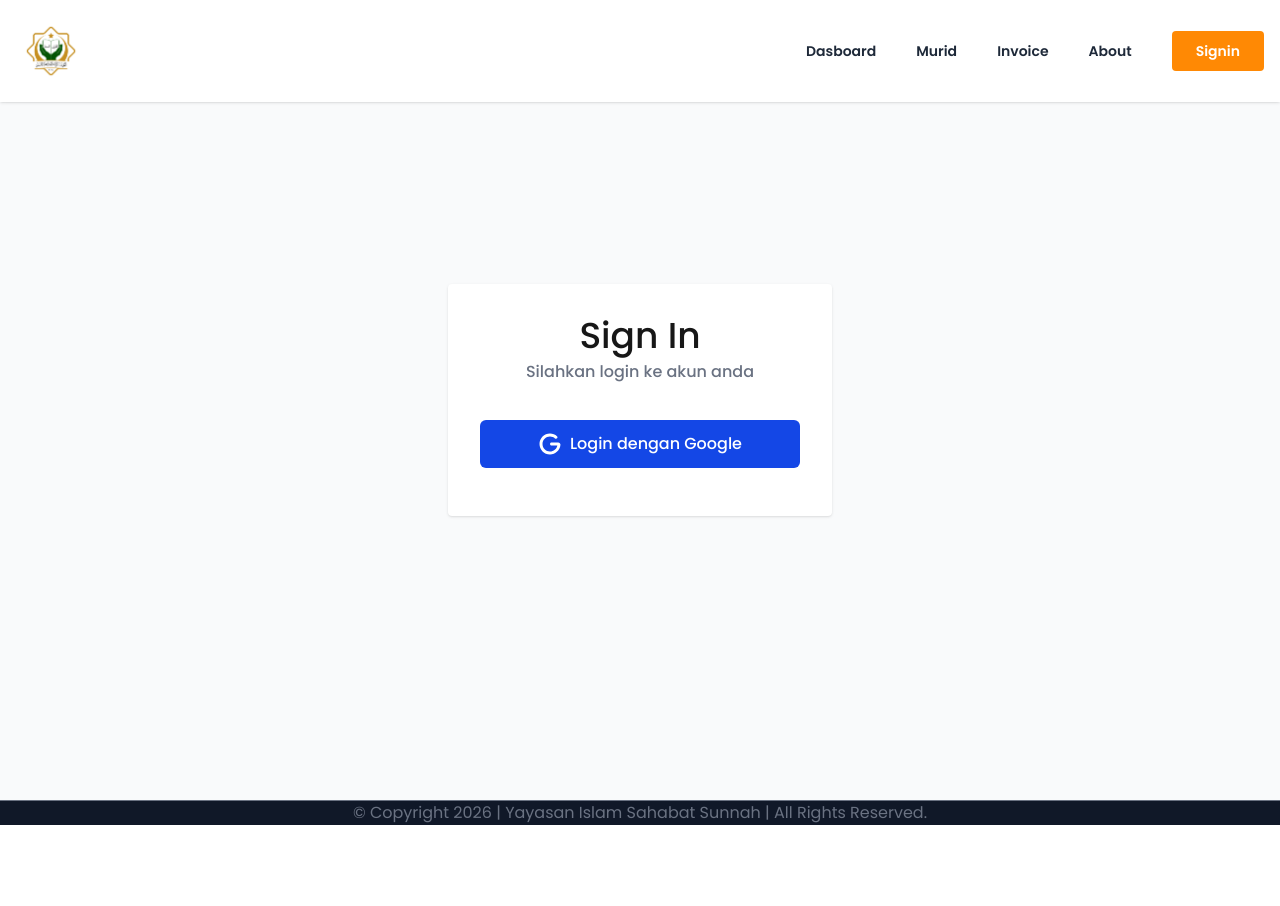
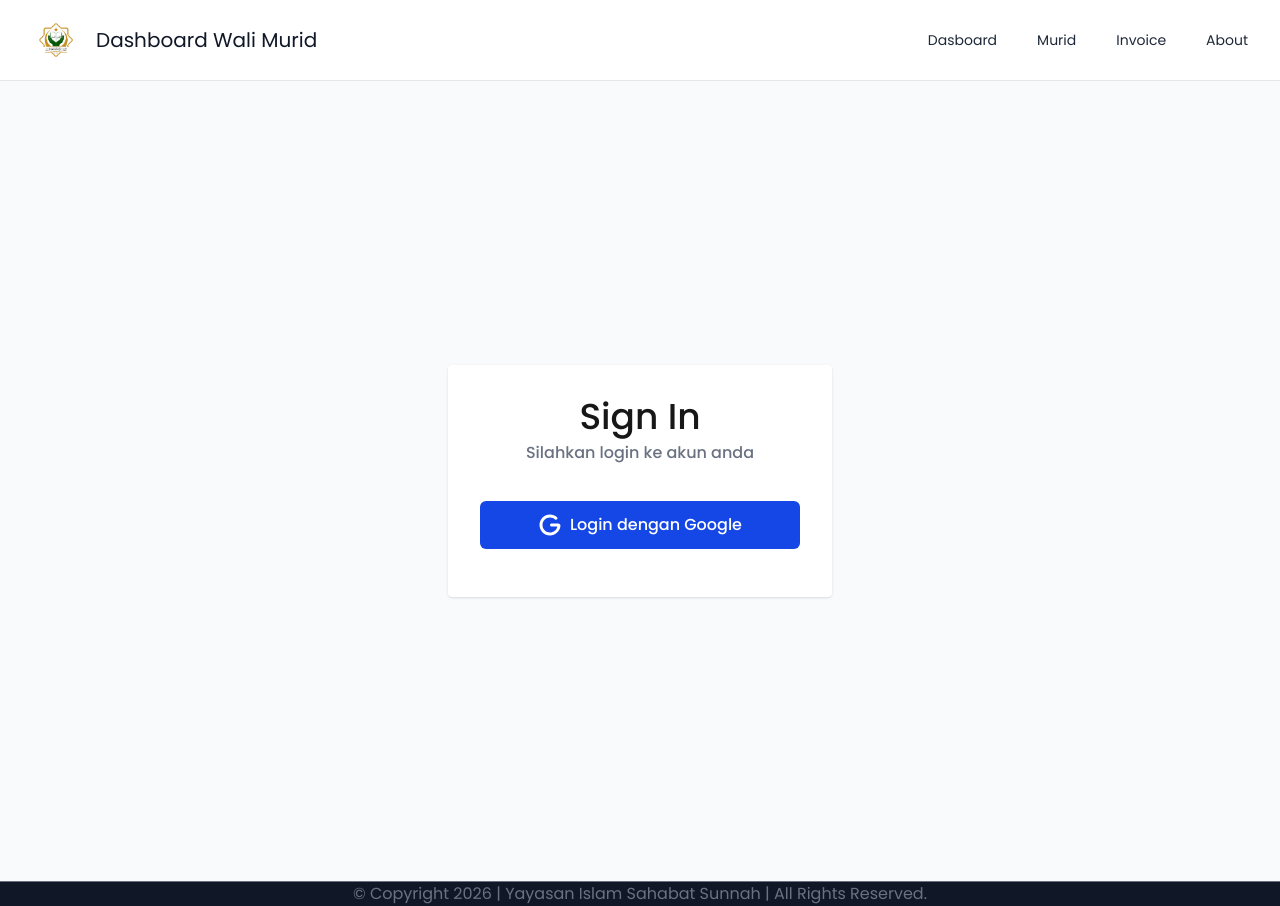
Before and after one commit to ProjectAmy/walimurid, a Next.js app: page / in a window 1280 px wide. Before the commit the page ends 825 px from the top, so only its background shows below. Built offline with nearby package versions, Linux system fonts and the light colour scheme; no server answers.

Commit message:
feat: implement initial dashboard page, responsive navbar, and navigation links with authentication integration.

```diff
--- a/app/dashboard/page.tsx
+++ b/app/dashboard/page.tsx
@@ -5,42 +5,15 @@ export default async function Dashboard() {
     const session = await auth();
 
     return (
-        <div className="min-h-screen bg-slate-50 flex flex-col">
-            <nav className="bg-white/70 backdrop-blur-md border-b border-gray-200 sticky top-0 z-50">
-                <div className="max-w-7xl mx-auto px-4 sm:px-6 lg:px-8">
-                    <div className="flex justify-between h-16">
-                        <div className="flex items-center">
-                            <span className="bg-gradient-to-r from-blue-600 to-indigo-600 bg-clip-text text-transparent text-xl font-bold">
-                                Wali Murid Dashboard
-                            </span>
-                        </div>
-                        <div className="flex items-center gap-4">
-                            <div className="flex items-center gap-3 bg-gray-50 px-3 py-1.5 rounded-full border border-gray-100">
-                                {session?.user?.image && (
-                                    <img
-                                        src={session.user.image}
-                                        alt={session.user.name || "User"}
-                                        className="h-8 w-8 rounded-full border-2 border-white shadow-sm"
-                                    />
-                                )}
-                                <span className="text-sm font-medium text-gray-700">
-                                    {session?.user?.name}
-                                </span>
-                            </div>
-                        </div>
-                    </div>
-                </div>
-            </nav>
-
-            <main className="flex-1 max-w-7xl w-full mx-auto px-4 sm:px-6 lg:px-8 py-10">
+        <div className="max-w-7xl w-full mx-auto px-4 sm:px-6 lg:px-8 py-10">
             <div className="grid grid-cols-1 md:grid-cols-3 gap-6">
                 {/* Welcome Card */}
                 <div className="md:col-span-3 bg-white rounded-2xl shadow-sm border border-gray-100 p-8 relative overflow-hidden group">
                     <div className="absolute top-0 right-0 p-4 opacity-10 group-hover:opacity-20 transition-opacity">
                         <div className="w-32 h-32 bg-blue-500 rounded-full blur-3xl"></div>
                     </div>
-                        <h1 className="text-3xl font-bold text-gray-900 mb-2">
-                            Selamat Datang, {session?.user?.name}!
+                    <h1 className="text-3xl text-gray-900 mb-2">
+                        Ahlan Wa Sahlan, {session?.user?.name}!
                     </h1>
                     <p className="text-gray-500">
                         Berikut adalah ringkasan aktivitas siswa Anda hari ini.
@@ -87,7 +60,6 @@ export default async function Dashboard() {
                     </p>
                 </div>
             </div>
-            </main>
         </div>
     );
 }
--- a/components/navbar/navbar.tsx
+++ b/components/navbar/navbar.tsx
@@ -1,24 +1,75 @@
-import Image from "next/image"
-import Link from "next/link"
-import Navlink from "@/components/navbar/navlink"
 
-const Navbar = () => {
+import { auth, signOut } from "@/auth";
+import Image from "next/image";
+import Link from "next/link";
+import Navlink from "./navlink";
+
+const Navbar = async () => {
+  const session = await auth();
+
   return (
-    <div className="fixed top-0 w-full bg-white shadow-sm z-20">
-      <div className="max-w-7xl mx-auto flex flex-wrap items-center justify-between p-4">
-        <Link href="/" >
+    <nav className="bg-white/70 backdrop-blur-md border-b border-gray-200 sticky top-0 z-50">
+      <div className="max-w-7xl mx-auto px-4 sm:px-6 lg:px-8">
+        <div className="flex flex-wrap items-center justify-between py-4">
+
+          {/* Logo and Title */}
+          <div className="flex items-center gap-4">
+            <Link href="/">
               <Image
                 src="/LogoYiss.png"
                 alt="Logo YISS"
-            width={70}
-            height={70}
+                width={50}
+                height={50}
                 priority
+                className="w-auto h-12"
               />
             </Link>
+            <span className="hidden md:block text-xl text-gray-900">
+              Dashboard Wali Murid
+            </span>
+          </div>
+
+          {/* Navigation Links */}
           <Navlink />
+
+          {/* User Profile and Sign Out */}
+          {session?.user && (
+            <div className="flex items-center gap-4 mt-4 md:mt-0">
+              <div className="flex items-center gap-3 bg-gray-50 px-3 py-1.5 rounded-full border border-gray-100">
+                {session?.user?.image && (
+                  <img
+                    src={session.user.image}
+                    alt={session.user.name || "User"}
+                    className="h-8 w-8 rounded-full border-2 border-white shadow-sm"
+                  />
+                )}
+                <div className="flex flex-col">
+                  <span className="text-sm font-medium text-gray-700 leading-none">
+                    {session?.user?.name}
+                  </span>
+                  <span className="text-xs text-gray-500">Wali Murid</span>
                 </div>
               </div>
-  )
-}
 
-export default Navbar
+              <form
+                action={async () => {
+                  "use server";
+                  await signOut();
+                }}
+              >
+                <button
+                  type="submit"
+                  className="px-4 py-2 text-sm font-medium text-white bg-red-500 rounded-lg hover:bg-red-600 transition-colors"
+                >
+                  Sign Out
+                </button>
+              </form>
+            </div>
+          )}
+        </div>
+      </div>
+    </nav>
+  );
+};
+
+export default Navbar;
--- a/components/navbar/navlink.tsx
+++ b/components/navbar/navlink.tsx
@@ -13,9 +13,9 @@ const Navlink = () => {
             {!open ? <IoMenu className="size-8" /> : <IoClose className="size-8" />}
         </button>
         <div className={clsx("w-full md:block md:w-auto", { "hidden": !open })}>
-            <ul className="flex flex-col font-semibold text-sm upparcase p-4 mt-4 rounded-sm bg-gray-50 md:flex-row md:items-center md:space-x-10 md:p-0 md:mt-0 md:border-0 md:bg-white">
+            <ul className="flex flex-col text-sm upparcase p-4 mt-4 rounded-sm bg-gray-50 md:flex-row md:items-center md:space-x-10 md:p-0 md:mt-0 md:border-0 md:bg-white">
                 <li>
-                    <Link href="/dasboard" className="block py-2 px-3 text-gray-800 hover:bg-gray-100 rounded-sm md:hover:bg-transparent md:p-0">
+                    <Link href="/dashboard" className="block py-2 px-3 text-gray-800 hover:bg-gray-100 rounded-sm md:hover:bg-transparent md:p-0">
                         Dasboard
                     </Link>
                 </li>
@@ -34,11 +34,6 @@ const Navlink = () => {
                         About
                     </Link>
                 </li>
-                <li className="pt-2 md:pt-0">
-                    <Link href="/signin" className="py-2.5 px-6 bg-orange-400 text-white hover:bg-orange-500 rounded-sm">
-                        Signin
-                    </Link>
-                </li>
             </ul>
         </div>
     </>
```
Lines whose indentation alone changed are shown as unchanged.
